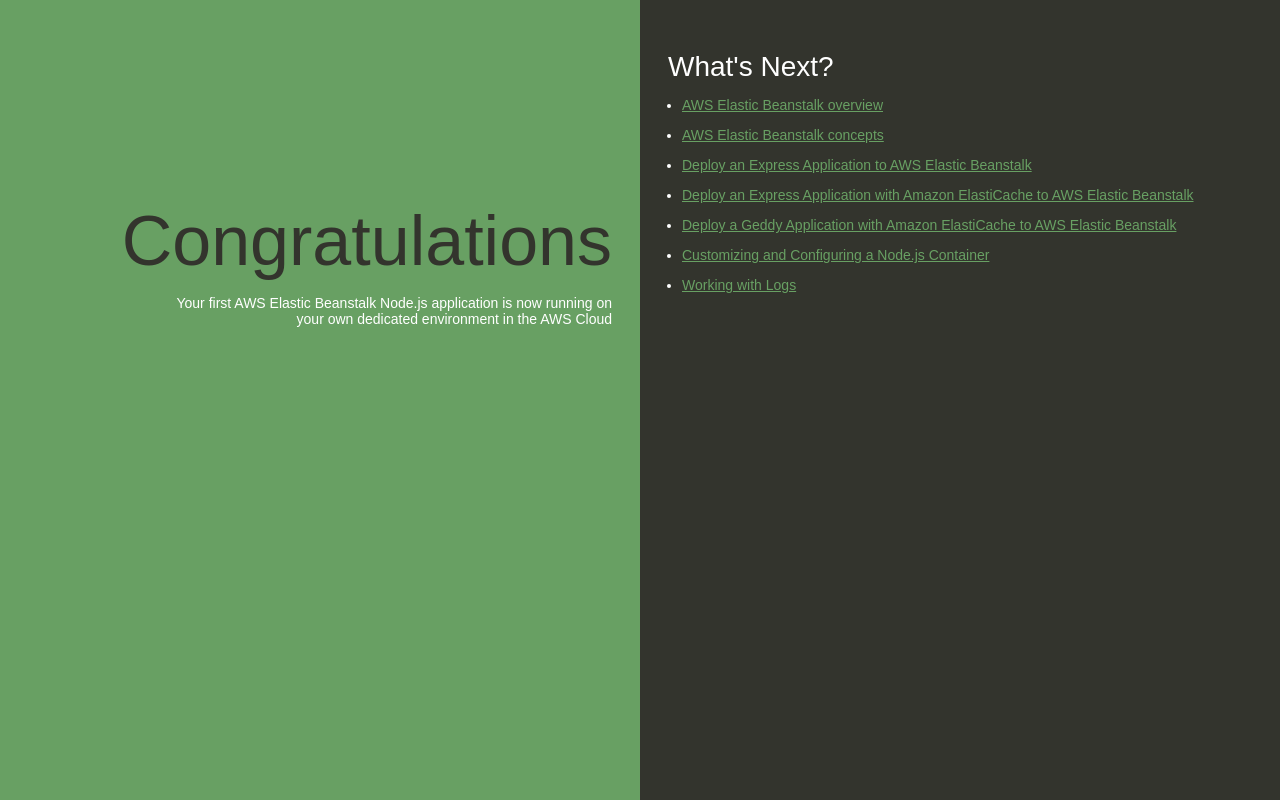
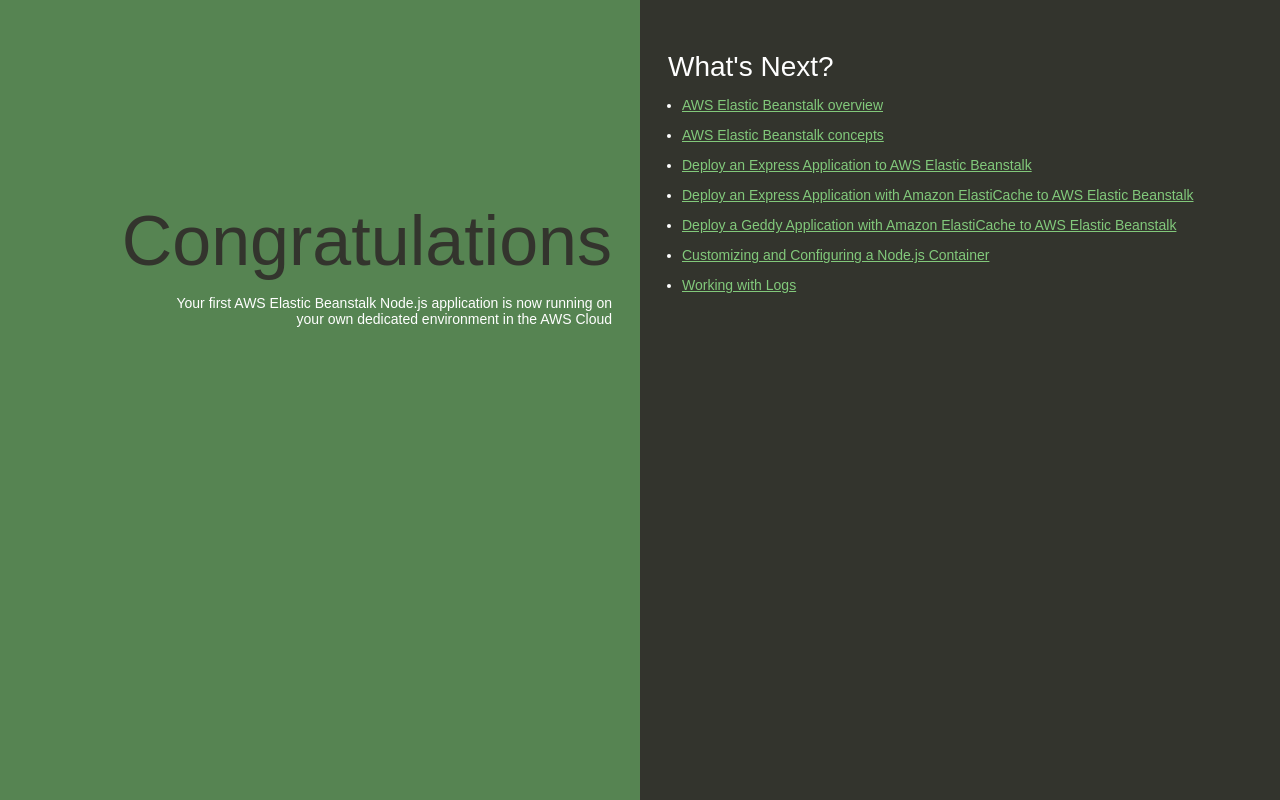
Before and after one commit to janne-lahtinen/my-nodejs-app, a website: page index.html in a window 1280 px wide. Drawn offline with Linux system fonts and the light colour scheme.

Commit message:
change colors

```diff
--- a/index.html
+++ b/index.html
@@ -21,7 +21,7 @@
         text-shadow: #fff 0px 0px 25px;
       }
       a {
-        color: #68A063;
+        color: #82c97b;
       }
       .textColumn, .linksColumn {
         padding: 2em;
@@ -35,7 +35,7 @@
 
         text-align: right;
         padding-top: 11em;
-        background-color: #68A063;
+        background-color: #568452;
 
       }
       .textColumn p {
```
